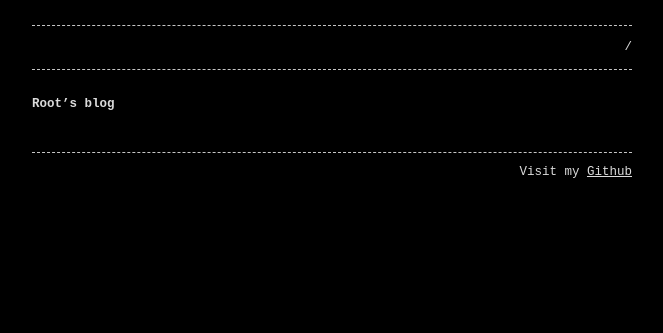
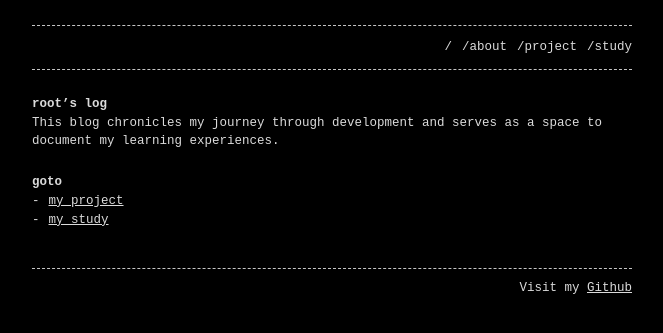
Before and after one commit to juhyeonlee134/juhyeonlee134.github.io, a Jekyll site: the page built from index.md, in a window 1280 px wide. Shown: the top 333 px of the page, without its empty margins (308-971 px from the left). Built offline with Jekyll 4.4.1, drawn with Linux system fonts in a browser that asks for light colours.

Commit message:
update: init my page

```diff
--- a/_config.yml
+++ b/_config.yml
@@ -2,14 +2,13 @@
 
 header_pages:
   - index.md
-  - about.md
-  - C_C++.md
-  - CS.md
-  - Unity.md
+  - categories/about.md
+  - categories/project.md
+  - categories/study.md
 
 footer: 'Visit my <a href="https://github.com/juhyeonlee134">Github</a>'
 
-style: dark)
+style: dark
 
 plugins:
   - jekyll-seo-tag
--- a/index.md
+++ b/index.md
@@ -4,4 +4,9 @@ layout: home
 permalink: /
 ---
 
-## Root's blog
+## root's log
+This blog chronicles my journey through development and serves as a space to document my learning experiences.
+
+## goto
+- [my project](./categories/project/)
+- [my study](./categories/study/)
```
Also changed, not shown: categories/about.md (added, +30 -0 lines), categories/project.md (added, +20 -0 lines), categories/study.md (added, +20 -0 lines), CS.md (deleted), C_C++.md (deleted), Unity.md (deleted).
